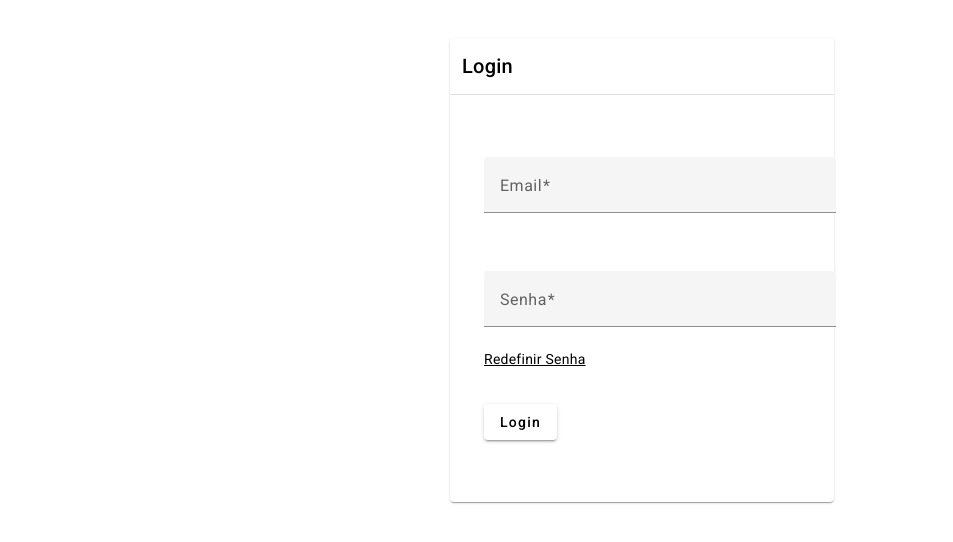
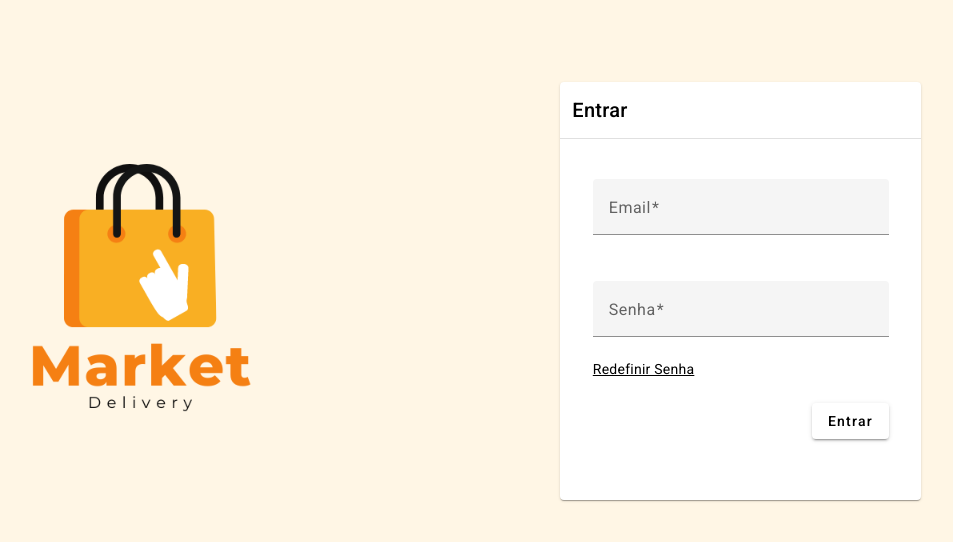
Before and after one commit to leopipoli/Ecommerce, an Angular app in the folder FrontEnd/: page /login in a window 1280 px wide. Shown: the top 542 px of the page, without its empty margins (254-1207 px from the left). Built offline with nearby package versions, Linux system fonts and the light colour scheme.

Commit message:
ajuste de logo

```diff
--- a/FrontEnd/src/app/components/login/login.component.css
+++ b/FrontEnd/src/app/components/login/login.component.css
@@ -1,17 +1,21 @@
-.form {
-    max-width: 392px;
+.page-background {
+    height: 100vh;
+    background: rgb(255, 246, 229)
+}
+
+.card-align{
+    margin-top: 14%;
+    margin-right: 18%;
+    margin-left: 18%;
+}
+
+.input-elements{
+    margin-top: 8%;
+    display: inline-flex;
     width: 100%;
 }
 
-.card-align{
-    padding-left: 55%;
-    padding-right: 15%;
-    padding-top: 3%;
+.row-button{
+    display: flex;
+    justify-content: end;
 }
-
-.input-elements{
-    margin-left: 18px;
-    margin-top: 10%;
-    display: inline-flex;
-    width: 100%;
-}
--- a/FrontEnd/src/app/components/login/login.component.html
+++ b/FrontEnd/src/app/components/login/login.component.html
@@ -1,11 +1,21 @@
+
+<div class="page-background">
+    <table>
+        <tr>
+        <td width="50%">
+            <div style="margin-left: 27%; margin-top: 11%;">
+                <img src="assets/logo.png" width="400px" height="400px">
+            </div>
+        </td>
+        <td width="40%">
             <div class="card-align">
                 <mat-card>
                     <mat-card-title style="padding: 12px;">
-            Login
+                        Entrar
                     </mat-card-title>
                     <mat-divider></mat-divider>
-        <mat-card-content style="margin-bottom: 12%; margin-top: 7%;">
-            <form class="form">
+                    <mat-card-content style="margin-bottom: 8%;">
+                        <form style="margin: 5%;">
                             <mat-form-field class="input-elements">
                                 <mat-label>Email</mat-label>
                                 <input type="email" matInput [formControl]="emailFormControl" [errorStateMatcher]="matcher" placeholder="Ex. pat@example.com">
@@ -26,10 +36,14 @@
                             <div class="input-elements" style="margin-top: 0px; text-decoration: underline;">
                                 <span>Redefinir Senha</span>
                             </div>
-                <div class="input-elements">
-                    <button type="submit" mat-raised-button>Login</button>
+                            <div class="input-elements row-button">
+                                <button type="submit" mat-raised-button>Entrar</button>
                             </div>
                         </form>
                     </mat-card-content>
                 </mat-card>
             </div>
+        </td>
+        </tr>
+    </table>
+</div>
--- a/FrontEnd/src/index.html
+++ b/FrontEnd/src/index.html
@@ -2,10 +2,10 @@
 <html lang="en">
 <head>
   <meta charset="utf-8">
-  <title>EcommFrontEnd</title>
+  <title>Market Delivery</title>
   <base href="/">
   <meta name="viewport" content="width=device-width, initial-scale=1">
-  <link rel="icon" type="image/x-icon" href="favicon.ico">
+  <link rel="icon" type="image/x-icon" href="assets/logo.png">
   <link href="https://fonts.googleapis.com/css2?family=Roboto:wght@300;400;500&display=swap" rel="stylesheet">
   <link href="https://fonts.googleapis.com/icon?family=Material+Icons" rel="stylesheet">
 </head>
```
Also changed, not shown: FrontEnd/src/assets/logo.png. Lines whose indentation alone changed are shown as unchanged.
